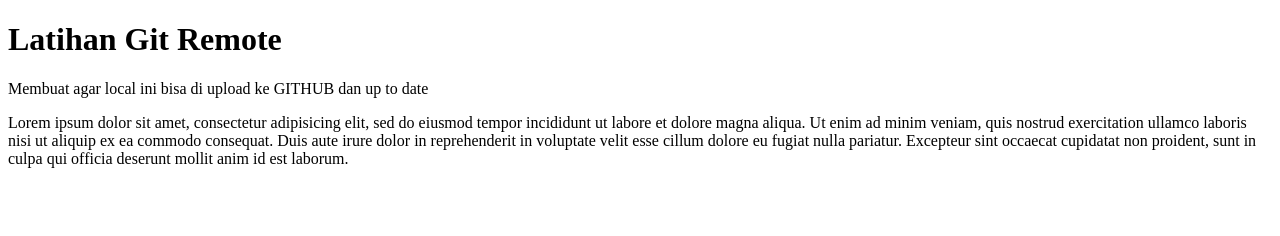
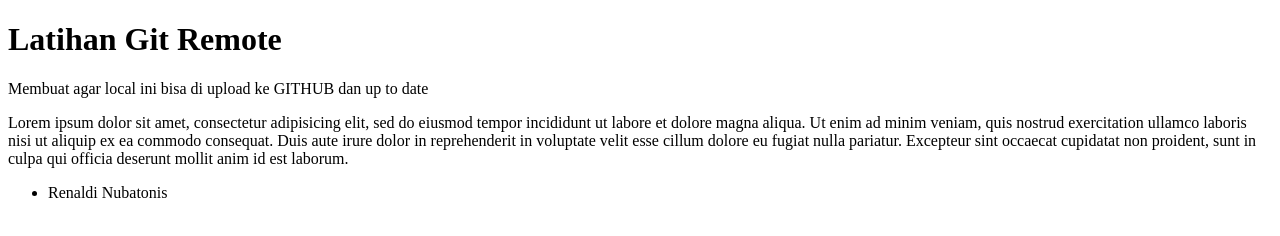
Before and after one commit to renaldinubatonis/test-remote2, a plain HTML site: page index.html in a window 1280 px wide. Drawn offline with Linux system fonts and the light colour scheme.

Commit message:
Menambahkan UL dan LI dengan nama renaldi nubatonis

```diff
--- a/index.html
+++ b/index.html
@@ -12,5 +12,10 @@
 	consequat. Duis aute irure dolor in reprehenderit in voluptate velit esse
 	cillum dolore eu fugiat nulla pariatur. Excepteur sint occaecat cupidatat non
 	proident, sunt in culpa qui officia deserunt mollit anim id est laborum.</p>
+	<ul>
+		<li>
+			Renaldi Nubatonis
+		</li>
+	</ul>
 </body>
 </html>
```
